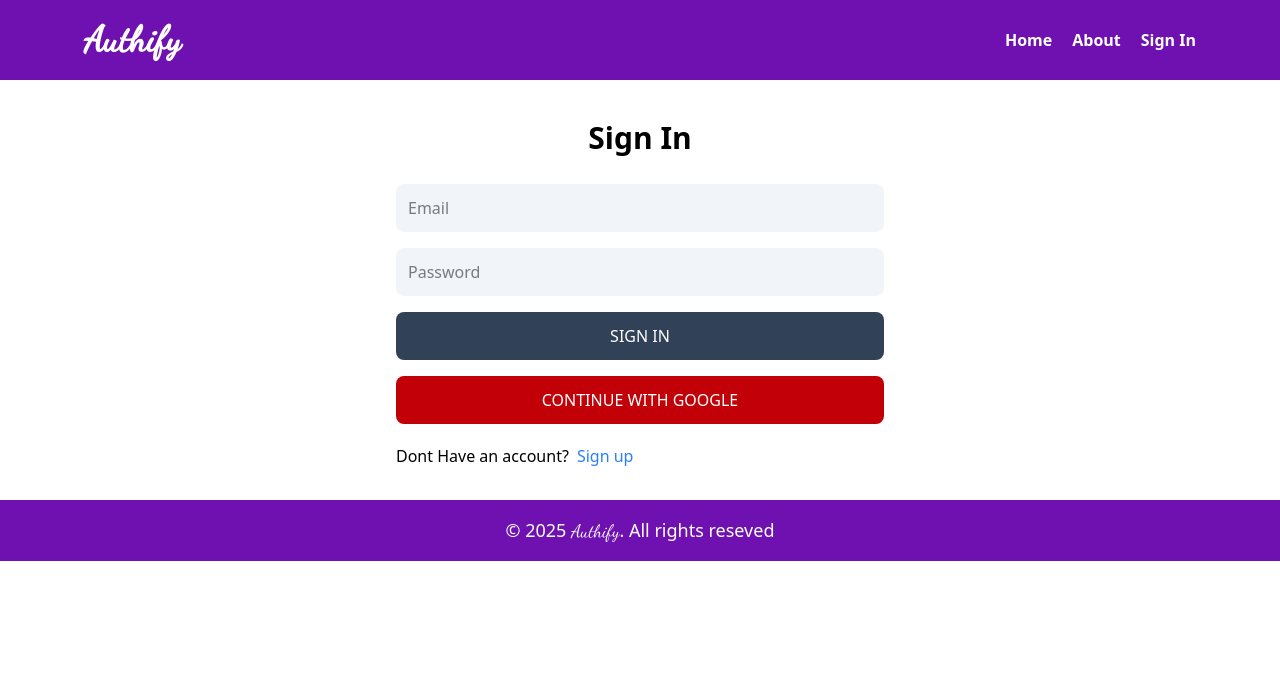
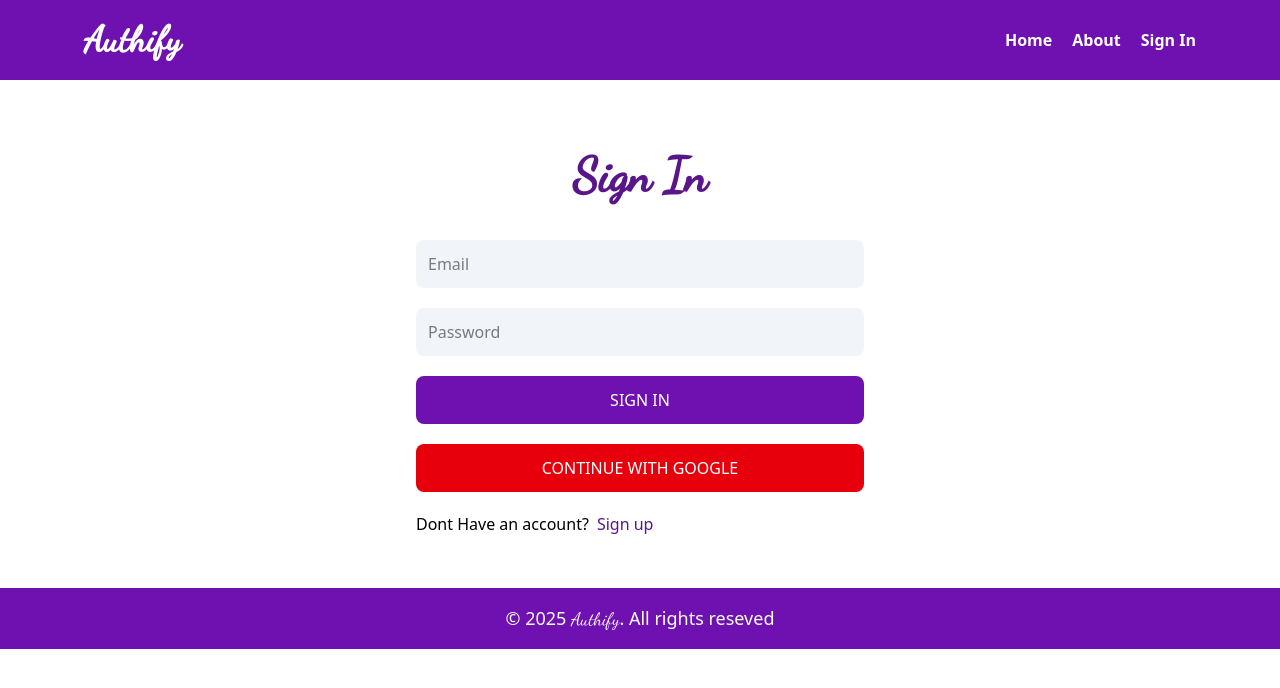
Before and after one commit to FaiqaN27/mern-crud-auth, a React (Vite) app in the folder frontend/: page /sign-in in a window 1280 px wide. Shown: the top 688 px of the page. Built offline with nearby package versions, Linux system fonts and the light colour scheme; no server answers.

Commit message:
change  ui  buttons color

```diff
--- a/frontend/src/components/OAuth.jsx
+++ b/frontend/src/components/OAuth.jsx
@@ -37,7 +37,7 @@ const OAuth = () => {
   }
 
   return (
-    <button type="button" onClick={handleGoogleClick} className="bg-red-700 text-white rounded-lg p-3 uppercase hover:opacity-95">Continue with google</button>
+    <button type="button" onClick={handleGoogleClick} className="bg-red-600 text-white rounded-lg p-3 uppercase hover:opacity-95 cursor-pointer">Continue with google</button>
   )
 }
 
--- a/frontend/src/pages/SignIn.jsx
+++ b/frontend/src/pages/SignIn.jsx
@@ -41,9 +41,9 @@ export default function SignIn() {
   }
 
   return (
-    <div className='p-3 max-w-lg mx-auto'>
-      <h1 className='text-3xl text-center font-semibold my-7'>Sign In</h1>
-      <form onSubmit={handleSubmit} className='flex flex-col gap-4'>
+    <div className='p-8 max-w-lg mx-auto'>
+      <h1 className='text-purple-900 text-5xl text-center font-semibold my-10 font-cursive'>Sign In</h1>
+      <form onSubmit={handleSubmit} className='flex flex-col gap-5'>
 
         <input type='email' placeholder='Email'
           id='email' className='bg-slate-100 p-3 rounded-lg' onChange={handleChange} />
@@ -51,7 +51,7 @@ export default function SignIn() {
         <input type='password' placeholder='Password'
           id='password' className='bg-slate-100 p-3 rounded-lg' onChange={handleChange} />
 
-        <button disabled={loading} className='bg-slate-700 text-white p-3 rounded-lg uppercase hover:opacity-95 disabled:opacity-80'>
+        <button disabled={loading} className='bg-purple-800 text-white p-3 rounded-lg uppercase hover:opacity-95 disabled:opacity-80'>
           {loading ? 'loading...' : 'Sign In'}
         </button>
         <OAuth />
@@ -60,7 +60,7 @@ export default function SignIn() {
       <div className='flex gap-2 mt-5'>
         <p>Dont Have an account?</p>
         <Link to='/sign-up'>
-          <span className='text-blue-500'>Sign up</span>
+          <span className='text-purple-900'>Sign up</span>
         </Link>
       </div>
       <p className='text-red-700 mt-5'>{error ? error.message || "Something went wrong!" : ''}</p>
--- a/frontend/src/pages/SignUp.jsx
+++ b/frontend/src/pages/SignUp.jsx
@@ -40,8 +40,8 @@ export default function SignUp() {
   }
 
   return (
-    <div className='p-3 max-w-lg mx-auto'>
-      <h1 className='text-3xl text-center font-semibold my-7'>Sign Up</h1>
+    <div className='p-8 max-w-lg mx-auto'>
+      <h1 className='text-5xl text-center font-semibold my-7 font-cursive text-purple-900'>Sign Up</h1>
       <form onSubmit={handleSubmit} className='flex flex-col gap-4'>
         <input type='text' placeholder='Username'
           id='username' className='bg-slate-100 p-3 rounded-lg' onChange={handleChange} />
@@ -52,7 +52,7 @@ export default function SignUp() {
         <input type='password' placeholder='Password'
           id='password' className='bg-slate-100 p-3 rounded-lg' onChange={handleChange} />
 
-        <button disabled={loading} className='bg-slate-700 text-white p-3 rounded-lg uppercase hover:opacity-95 disabled:opacity-80'>
+        <button disabled={loading} className='bg-purple-800 text-white p-3 rounded-lg uppercase hover:opacity-95 disabled:opacity-80 cursor-pointer'>
           {loading ? 'loading...' : 'Sign up'}
         </button>
         <OAuth />
@@ -61,7 +61,7 @@ export default function SignUp() {
       <div className='flex gap-2 mt-5'>
         <p>Have an account?</p>
         <Link to='/sign-in'>
-          <span className='text-blue-500'>Sign in</span>
+          <span className='text-purple-900'>Sign in</span>
         </Link>
       </div>
       <p className='text-red-700 mt-5'>{error && "Something went wrong!"}</p>
```
